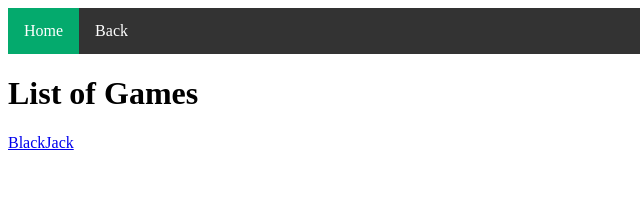
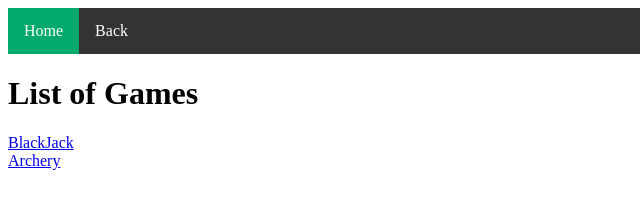
Before and after one commit to ASPankaj/onlineshop, a plain HTML site: page games.html in a window 1280 px wide. Shown: the full height of the page, 0-640 px from the left. Drawn offline with Linux system fonts and the light colour scheme.

Commit message:
added updated files

```diff
--- a/games.html
+++ b/games.html
@@ -11,5 +11,6 @@
 		</ul>
 		<h1>List of Games</h1>
 		<div><a href="blackjack.html">BlackJack</a></div>
+		<div><a href="arch.html">Archery</a></div>
 	</body>
 </html>
```
